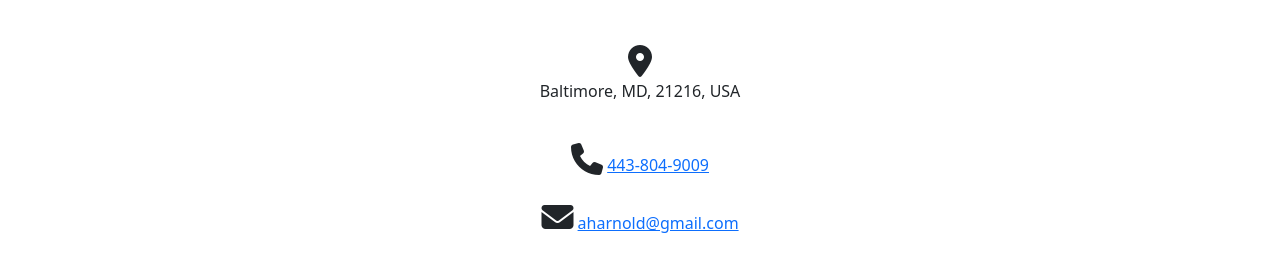
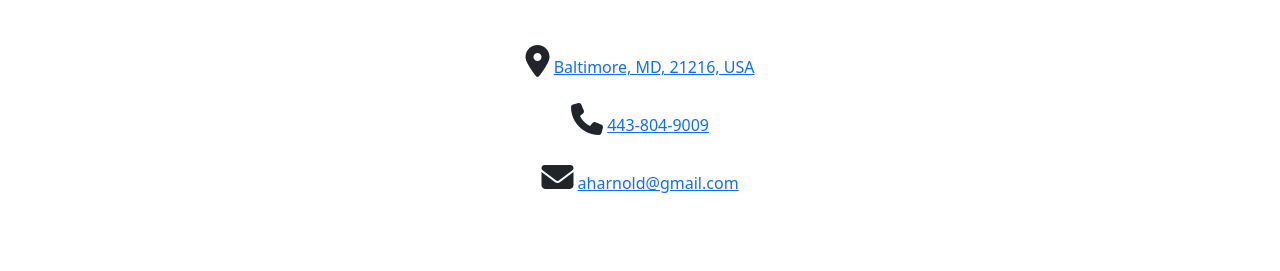
Before and after one commit to aquamanly/PortfolioPage, a website: page contactMe.html in a window 1280 px wide. Shown: the part 169-440 px from the top of the page. Drawn offline with nearby package versions, Linux system fonts and the light colour scheme.

Commit message:
Update contactMe.html

```diff
--- a/contactMe.html
+++ b/contactMe.html
@@ -72,7 +72,7 @@
         <div class="col-md-12 text-center">
             <ul class="list-unstyled mb-0">
                 <li><i class="fas fa-map-marker-alt fa-2x"></i>
-                    <p>Baltimore, MD, 21216, USA</p>
+                   <a href="https://maps.google.com/maps?q=Baltimore,%20MD">Baltimore, MD, 21216, USA</a>
                 </li>
 
                 <li><i class="fas fa-phone mt-4 fa-2x"></i>
```
